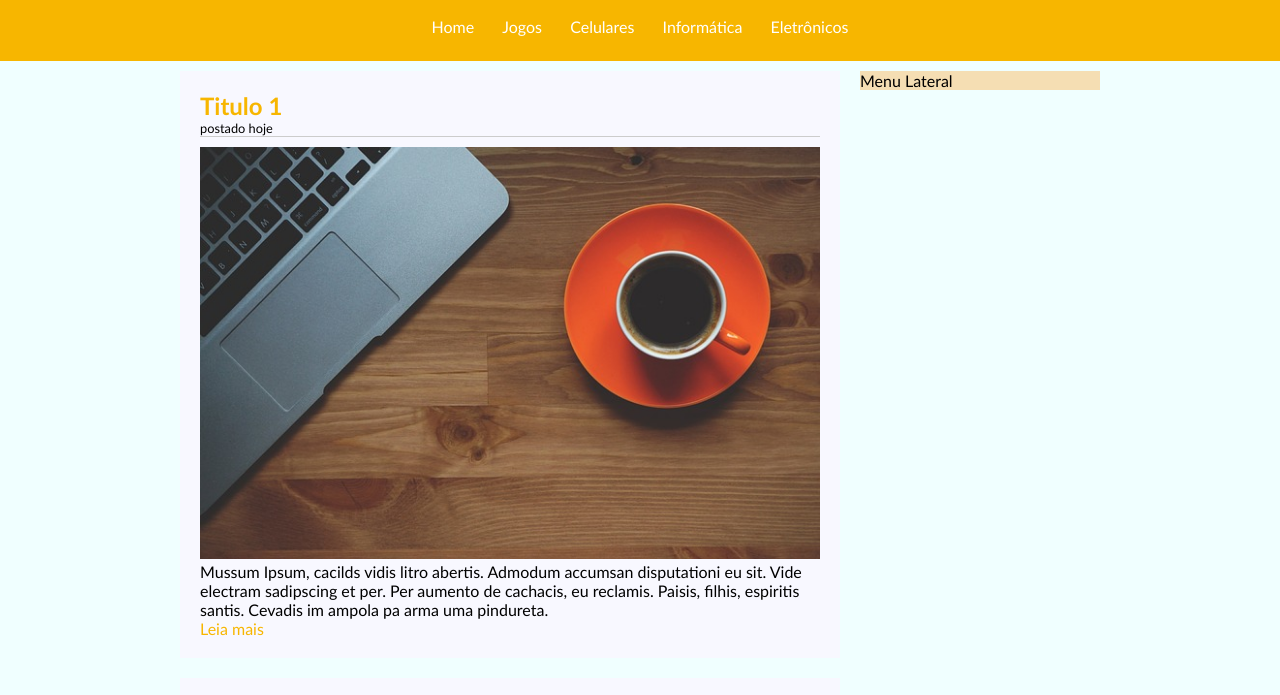
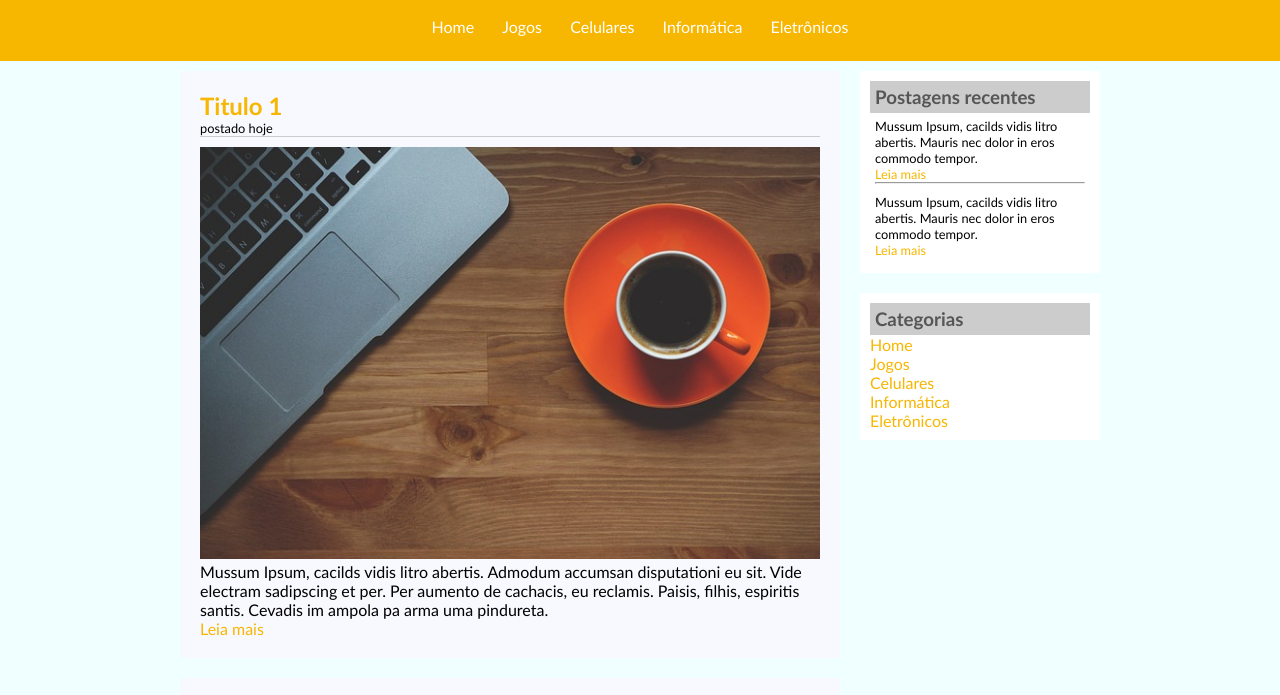
Before and after one commit to MarceloMachadoxD/TecBlogHTML5CSS3, a plain HTML site: page index.html in a window 1280 px wide. Shown: the part 76-771 px from the top of the page. Drawn offline with Linux system fonts and the light colour scheme.

Commit message:
Menu Lateral

```diff
--- a/index.html
+++ b/index.html
@@ -61,7 +61,35 @@
             </div>
             <!--Fim postagem-->
             <div id="area-lateral">
-                Menu Lateral
+
+               <div class="conteudo-lateral">
+                  <h3>Postagens recentes</h3>
+                 <div class="postagem-lateral">
+                    <p>Mussum Ipsum, cacilds vidis litro abertis. Mauris nec dolor in eros commodo tempor.</p>
+                    <a href="">Leia mais</a>
+                    <hr>
+                  </div>
+
+                    <div class="postagem-lateral">
+                        <p>Mussum Ipsum, cacilds vidis litro abertis. Mauris nec dolor in eros commodo tempor.</p>
+                     <a href="">Leia mais</a>
+                    </div>
+
+                </div>
+
+
+                <div class="conteudo-lateral">
+                    <h3>Categorias</h3>
+
+                    <a href="index.html">Home</a><br>
+                    <a href="jogos.html">Jogos</a><br>
+                    <a href="celulares.html">Celulares</a><br>
+                    <a href="informatica.html">Informática</a><br>
+                    <a href="eletronicos.html">Eletrônicos</a><br>
+
+                  </div>
+
+
             </div>
 
             <div id="rodape">Todos os direitos reservados</div>
--- a/styles/style.css
+++ b/styles/style.css
@@ -28,7 +28,6 @@ body{
 }
 
 #area-lateral{
-    background-color: wheat;
 }
 
 #area-postagens{
@@ -47,6 +46,18 @@ body{
     padding: 20px;
     margin-bottom: 20px;
     background-color: ghostwhite;
+}
+
+.postagem-lateral{
+    font-size: 0.8em;
+    padding: 5px;
+}
+
+.conteudo-lateral{
+    background-color: white;
+    padding: 10px;
+    margin-bottom: 20px;
+
 }
 
 #rodape{
@@ -91,6 +102,12 @@ h2{
     color: #F7B600;
 }
 
+h3{
+    color: #565656;
+    background-color: #CCC;
+    padding: 5px;
+}
+
 .branco{
     color: white;
 }
```
